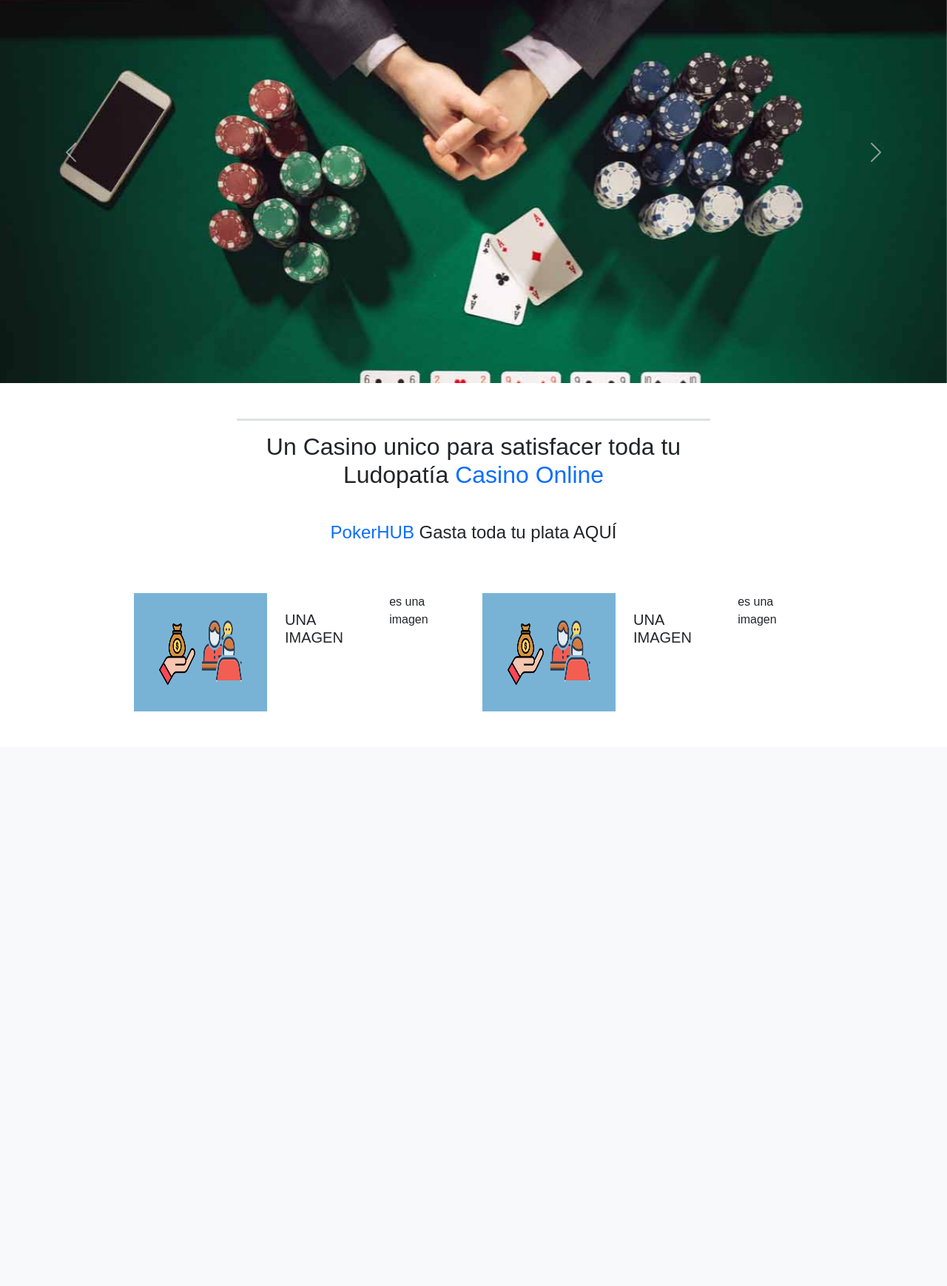
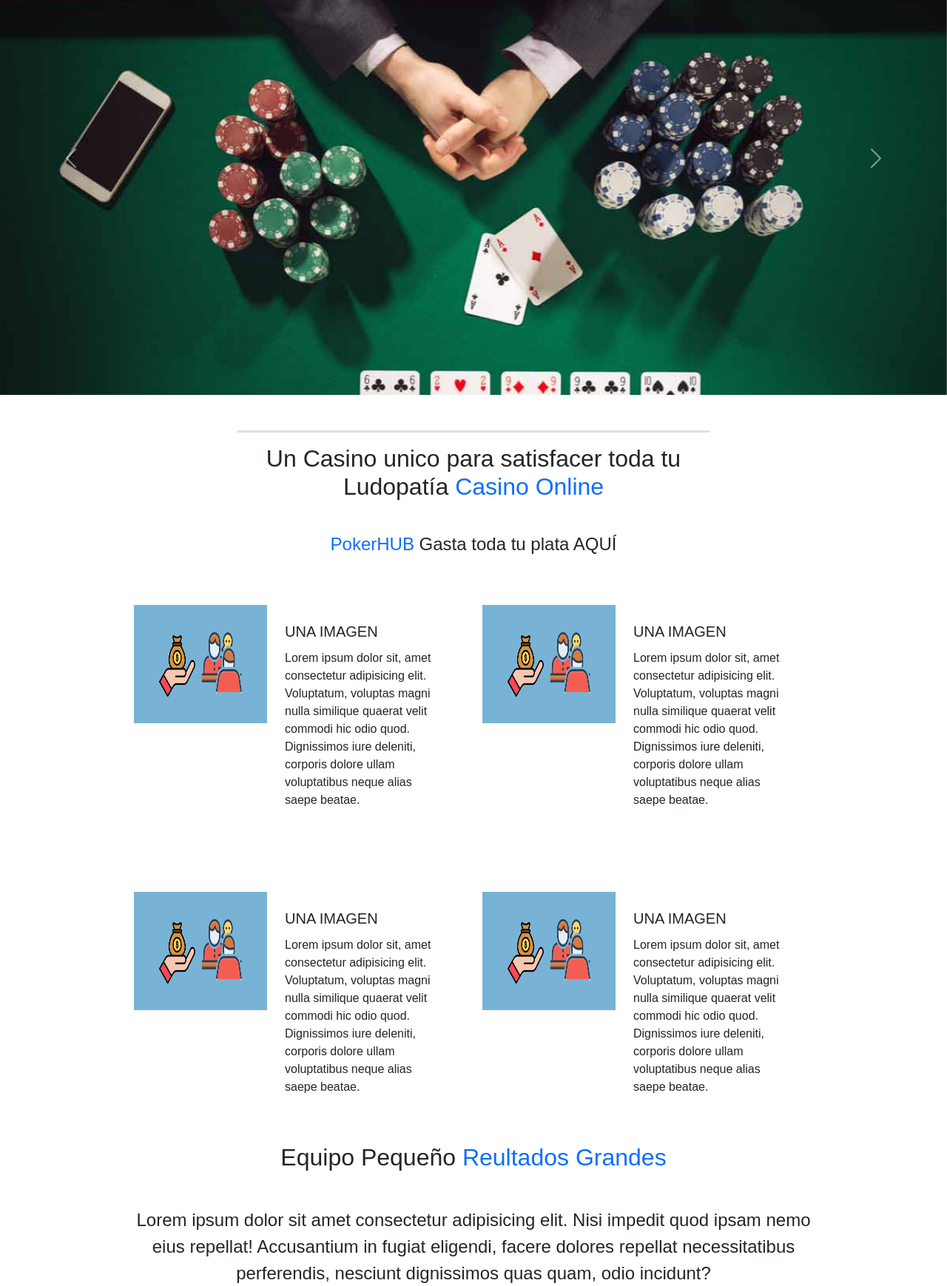
Before and after one commit to Danielfinx/Proyecto_Daniel_CasinoWeb_UneWeb, a PHP site: page / in a window 1280 px wide. Shown: the part 197-1936 px from the top of the page at 74% size. Before the commit the page ends 1159 px from the top, so only its background shows below. Run offline with PHP 8.4, Linux system fonts and the light colour scheme.

Commit message:
Avanzado el desarrollo del proyecto

```diff
--- a/css/main.css
+++ b/css/main.css
@@ -19,12 +19,84 @@ body {
 /********SLIDER DE IMAGENES********/
 
 .carousel-inner {
-    max-height: 39rem;
+    max-height: 40rem;
+}
+
+/********SECCION EQUIPO********/
+
+#numeros-local div {
+    padding: 0 20px 0 0;
+    height: 48px;
+}
+
+#numeros-local div:not(:last-child) {
+    border-right: 2px solid #3f3f3f;
+}
+
+#numeros-local div:not(:first-child) {
+    padding-left: 20px;
+}
+
+#numeros-local p{
+    margin:0;
+}
+
+/********Media Queries Pantalla EXTRA Pequeña********/
+
+.mapa {
+    background: url(../img/mapa.jpg);
+    width: 100%;
+    height: 500px;
+}
+
+#local{
+    background-color: #f3f3f3;
+    padding-bottom: 300px;
+    display: flex;
+    justify-content: center;
+}
+
+.wrapper {
+    width: 50%;
+    margin-left: 100px;
+    padding-top: 150px;
+}
+
+/********Media Queries Pantalla Ancha********/
+
+@media (max-width: 1200px) {
+    #local {
+        flex-wrap: wrap;
+        padding-top: 30px;
+    }
+     .wrapper {
+        width: 90%;
+        margin: auto;
+        padding-top: 50px;
+     }
 }
 
 /********Media Queries Pantalla Pequeña********/
- @media (max-width: 768px) {
-    #intro {
+@media (max-width: 768px) {
+    #intro, #equipo {
         width: 90% !important;
     }
- }
+
+    #equipo p {
+        display: none;
+    }
+
+    .servicio-fila {
+        width: 100% !important;
+        text-align: center;
+    }
+}
+
+/********Media Queries Pantalla EXTRA Pequeña********/
+
+@media (max-width: 576px) {
+    .icono-wrap {
+        flex-wrap: wrap;
+        justify-content: center !important;
+    }
+}
--- a/includes/header.php
+++ b/includes/header.php
@@ -4,7 +4,7 @@
 
 <nav class="navbar navbar-expand-lg navbar-dark bg-dark" id="menu">
     <div class="container-fluid">
-      <a class="navbar-brand" href="#">
+      <a class="navbar-brand" href="index.php">
         <span class="text-primary fs-5 fw-bold"> PokerHUB </span>
       </a>
       <button class="navbar-toggler" type="button" data-bs-toggle="collapse" data-bs-target="#navbarNavAltMarkup" aria-controls="navbarNavAltMarkup" aria-expanded="false" aria-label="Toggle navigation">
--- /dev/null
+++ b/includes/nosotros.php
@@ -0,0 +1,38 @@
+<section>
+    <div class="w-75 m-auto text-center" id="equipo">
+        <h1 class="mb-5 fs-2">Equipo Pequeño<span class="text-primary"> Reultados Grandes</span></h1>
+        <p class="fs-4">Lorem ipsum dolor sit amet consectetur adipisicing elit.
+            Nisi impedit quod ipsam nemo eius repellat! Accusantium in fugiat eligendi,
+            facere dolores repellat necessitatibus perferendis, nesciunt dignissimos
+            quas quam, odio incidunt?</p>
+    </div>
+    <div class="mt-5 text-center">
+        <img class="img-fluid" src="img\casino.jpg" alt="casino" px-3>
+    </div>
+    <div id="local" class="border-top border-5">
+        <div class="mapa"></div>
+        <div>
+            <div class="wrapper">
+                <h2>Ubicado en Caracas</h2>
+                <h2 class="text-primary mb-4" id="typewriter"></h2>
+                <p class="fs-5 text-body"> Lorem, ipsum dolor sit amet consectetur adipisicing elit.
+                    Enim consequuntur quod possimus ducimus, error dolores et cum omnis
+                    cumque sint quasi vel officia qui amet eveniet recusandae, natus ipsum obcaecati.</p>
+                <section class="d-flex" id="numeros-local">
+                    <div>
+                        <p class="text-primary fs-5">248</p>
+                        <p>Días de Sol</p>
+                    </div>
+                    <div>
+                        <p class="text-primary fs-5">100%</p>
+                        <p>Aprobado</p>
+                    </div>
+                    <div>
+                        <p class="text-primary fs-5">24°c</p>
+                        <p>Temperatura</p>
+                    </div>
+                </section>
+            </div>
+        </div>
+    </div>
+</section>
--- a/includes/servicios.php
+++ b/includes/servicios.php
@@ -1,14 +1,42 @@
 <section class="container-fluid">
     <div class="row w-75 mx-auto servicio-fila">
-        <div class="col-lg-6 col-md-12 col-sm-12 d-flex justify-content-start my-5">
+        <div class="col-lg-6 col-md-12 col-sm-12 d-flex my-5 icono-wrap">
             <img src="img/imagen 2.png" alt="imagen" width="180" height="160">
-            <h3 class="fs-5 mt-4 px-4 pb-1">UNA IMAGEN</h3>
-            <p class="px-4">es una imagen</p>
+            <div>
+                <h3 class="fs-5 mt-4 px-4 pb-1">UNA IMAGEN</h3>
+                <p class="px-4">Lorem ipsum dolor sit, amet consectetur adipisicing elit.
+                    Voluptatum, voluptas magni nulla similique quaerat velit commodi hic odio quod.
+                    Dignissimos iure deleniti, corporis dolore ullam voluptatibus neque alias saepe beatae.</p>
+            </div>
         </div>
-        <div class="col-lg-6 col-md-12 col-sm-12 d-flex justify-content-start my-5">
+        <div class="col-lg-6 col-md-12 col-sm-12 d-flex my-5 icono-wrap">
             <img src="img/imagen 2.png" alt="imagen" width="180" height="160">
-            <h3 class="fs-5 mt-4 px-4 pb-1">UNA IMAGEN</h3>
-            <p class="px-4">es una imagen</p>
+            <div>
+                <h3 class="fs-5 mt-4 px-4 pb-1">UNA IMAGEN</h3>
+                <p class="px-4">Lorem ipsum dolor sit, amet consectetur adipisicing elit.
+                    Voluptatum, voluptas magni nulla similique quaerat velit commodi hic odio quod.
+                    Dignissimos iure deleniti, corporis dolore ullam voluptatibus neque alias saepe beatae.</p>
+            </div>
+        </div>
+    </div>
+    <div class="row w-75 mx-auto servicio-fila">
+        <div class="col-lg-6 col-md-12 col-sm-12 d-flex my-5 icono-wrap">
+            <img src="img/imagen 2.png" alt="imagen" width="180" height="160">
+            <div>
+                <h3 class="fs-5 mt-4 px-4 pb-1">UNA IMAGEN</h3>
+                <p class="px-4">Lorem ipsum dolor sit, amet consectetur adipisicing elit.
+                    Voluptatum, voluptas magni nulla similique quaerat velit commodi hic odio quod.
+                    Dignissimos iure deleniti, corporis dolore ullam voluptatibus neque alias saepe beatae.</p>
+            </div>
+        </div>
+        <div class="col-lg-6 col-md-12 col-sm-12 d-flex my-5 icono-wrap">
+            <img src="img/imagen 2.png" alt="imagen" width="180" height="160">
+            <div>
+                <h3 class="fs-5 mt-4 px-4 pb-1">UNA IMAGEN</h3>
+                <p class="px-4">Lorem ipsum dolor sit, amet consectetur adipisicing elit.
+                    Voluptatum, voluptas magni nulla similique quaerat velit commodi hic odio quod.
+                    Dignissimos iure deleniti, corporis dolore ullam voluptatibus neque alias saepe beatae.</p>
+            </div>
         </div>
     </div>
 </section>
--- a/index.php
+++ b/index.php
@@ -43,6 +43,14 @@
         include ("includes/servicios.php");
     ?>
 
+    <!--==========================================================-->
+    <!--ACERCA DE NOSOTROS-->
+    <!--==========================================================-->
+
+    <?php
+        include ("includes/nosotros.php");
+    ?>
+
     <!-- Option 1: Bootstrap Bundle with Popper -->
     <script src="https://cdn.jsdelivr.net/npm/bootstrap@5.0.2/dist/js/bootstrap.bundle.min.js" integrity="sha384-MrcW6ZMFYlzcLA8Nl+NtUVF0sA7MsXsP1UyJoMp4YLEuNSfAP+JcXn/tWtIaxVXM" crossorigin="anonymous"></script>
 
--- a/system/index.html
+++ b/system/index.html
@@ -35,7 +35,7 @@
                 <div class="sidebar-brand-icon rotate-n-15">
                     <i class="fas fa-laugh-wink"></i>
                 </div>
-                <div class="sidebar-brand-text mx-3">Casino <sup>Admin</sup></div>
+                <div class="sidebar-brand-text mx-3">PokerHUB <sup>Admin</sup></div>
             </a>
 
             <!-- Divider -->
@@ -45,7 +45,7 @@
             <li class="nav-item active">
                 <a class="nav-link" href="../index.php">
                     <i class="fas fa-fw fa-tachometer-alt"></i>
-                    <span>Casino Home</span></a>
+                    <span>PokerHUB Home</span></a>
             </li>
 
             <!-- Divider -->
```
Also changed, not shown: img/mapa.jpg (added).
